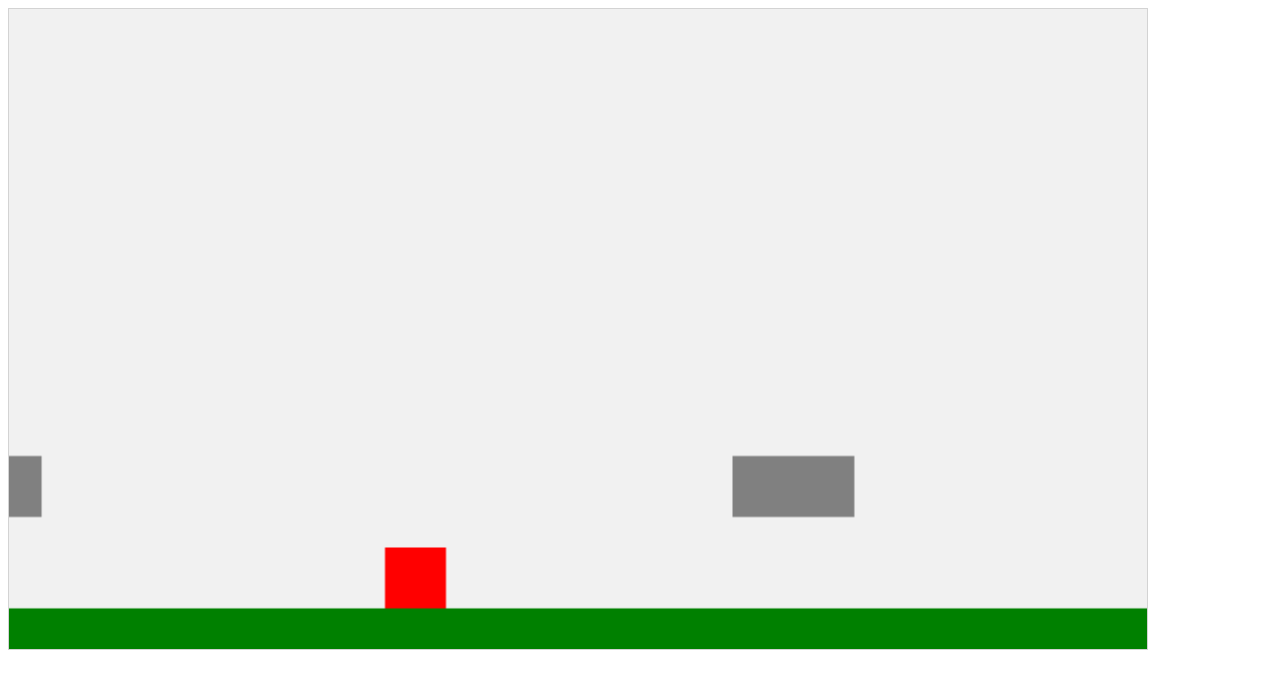
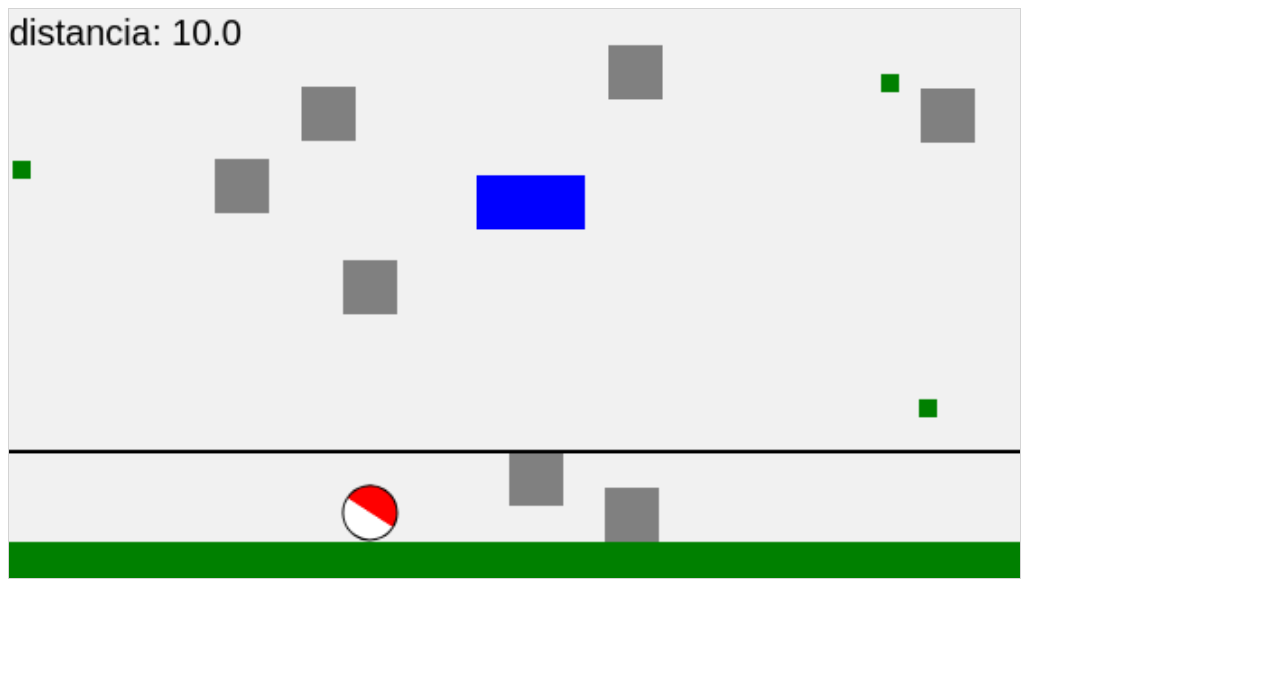
Before and after one commit to mapinedaf/introduccion_videojuegos_webgame, a plain HTML site: page index.html in a window 1280 px wide. Drawn offline with Linux system fonts and the light colour scheme.

Commit message:
segundo_commit

```diff
--- a/estilos.css
+++ b/estilos.css
@@ -1,7 +1,7 @@
 
 canvas {
-    width: 90%;
-    height: 50%;
+    width: 80%;
+    height: auto;
     border: 1px solid #d3d3d3;
     background-color: #f1f1f1;
 }
--- a/funciones.js
+++ b/funciones.js
@@ -9,7 +9,17 @@ var myFloor;
 //obstaculos
 var myObstacles = [];
 
+var discos = [];
+
 var mySound;
+
+var distancia_score;
+var distancia = 0;
+
+var choques = 0;
+var vidas = 10;
+
+var mensage_game_over;
 
 //Funciones
 //Inicio del juego
@@ -26,8 +36,8 @@ function startGame() {
     gravedad_piso = 0
 
     //Propiedades del jugador
-    alto_jugador = 30
-    ancho_jugador = 30
+    alto_jugador = 15
+    ancho_jugador = 15
     gravedad_jugador = 10
 
     mySound = new sound("//CANCIONNNN FONDO");
@@ -37,7 +47,13 @@ function startGame() {
     myGamePiece = new component(alto_jugador, ancho_jugador, "red", "jugador", 200, 150, gravedad_jugador);
     myFloor = new component(ancho_canvas, alto_piso, "green", "piso", 0, alto_canvas - alto_piso, gravedad_piso);
 
-    obstaculo = new component(0, 0, "gray", "obstaculo", ancho_canvas, 220, 0);
+    distancia_score = new component("30px", 200, "black", "score", 240, 240, 0);
+    distancia_score.texto = "TEXTO";
+
+    mensage_game_over= new component(0,0, "red", "gameover", 600, 240, 0);
+
+
+    obstaculo = new component(0, 0, "gray", "obstaculo", ancho_canvas, 120, 0);
 }
 
 var myGameArea = {
@@ -50,7 +66,7 @@ var myGameArea = {
 
         this.context = this.canvas.getContext("2d");
         document.body.insertBefore(this.canvas, document.body.childNodes[0]);
-        this.interval = setInterval(updateGameArea, 20);
+        this.interval = setInterval(updateGameArea, 50);
 
     },
     clear: function () {
@@ -71,16 +87,28 @@ function everyinterval(n) {
 var espacioAbajo = false
 
 document.addEventListener('keydown', function (event) {
-    if (event.code === 'Space' && espacioAbajo === false) {
+
+    if(vidas >0){
+    //&& espacioAbajo === false
+    if (event.code === 'Space') {
         espacioAbajo = true
         console.log("Espacio")
-        myGamePiece.gravedad = -10
+        myGamePiece.gravedad = -5
         console.log(myGamePiece.gravedad)
         updateGameArea()
-        const idTimeout = setTimeout(() => {
-            console.log("¡Hola Mundo!");
-            myGamePiece.gravedad = 10
-        }, 200);
+
+
+    }}
+});
+
+document.addEventListener('keyup', function (event) {
+    //&& espacioAbajo === false
+    if (event.code === 'Space') {
+        espacioAbajo = true
+        console.log("Espacio")
+        myGamePiece.gravedad = 5
+        console.log(myGamePiece.gravedad)
+        updateGameArea()
 
 
     }
@@ -98,20 +126,65 @@ function component(width, height, color, tipo, x, y, gravedad) {
     this.gravedad = gravedad;
     this.gravedad_velocidad = 0;
     this.angulo = 0;
-    this.tipo = tipo
+    this.tipo = tipo;
+    this.factor = 20;
+    this.texto;
+    this.bounce = 0.9;
+    this.colided = 0;
+
+    this.velocidad_angular = 0.1;
 
     //Actualizacion del componente
     this.update = function () {
+
+
+        if (choques > 0 ) {
+            vidas--;
+        }
+
+        if(vidas <0){
+            vidas =0;
+        }
+
+        choques = 0;
         ctx = myGameArea.context;
+        this.cambio_factor()
 
+        ctx.beginPath()
+        ctx.moveTo(0, myGameArea.canvas.height - 70)
+        ctx.lineTo(myGameArea.canvas.width, myGameArea.canvas.height - 70)
+        ctx.stroke();
         //Rotacion
+        //this.tipo === "jugador"
         if (this.tipo === "jugador") {
             ctx.fillStyle = color;
             ctx.save()
             ctx.translate(this.x, this.y)
             ctx.rotate(this.angulo)
-            ctx.fillRect(this.width / -2, this.height / -2, this.width, this.height);
+            ctx.beginPath();
+            ctx.arc(this.x / this.factor, this.y / this.factor, this.width, 0, Math.PI);
+            ctx.fillStyle = "red";
+            ctx.fill();
+            ctx.stroke();
+            ctx.beginPath();
+            ctx.arc(this.x / this.factor, this.y / this.factor, this.width, Math.PI, 2 * Math.PI);
+            ctx.fillStyle = "white";
+            ctx.fill();
+            ctx.stroke();
+            //ctx.fillRect(this.width / -2, this.height / -2, this.width, this.height);
             ctx.restore();
+        } else if (this.tipo === "score") {
+            ctx.font = "20px Arial"
+            ctx.fillStyle = color;
+            ctx.fillText("distancia: " + vidas.toFixed(1), 0, 20);
+
+
+
+        }else if(this.tipo === "gameover"){
+            console.log("GAME OVER")
+            ctx.font = "60px Arial"
+            ctx.fillStyle = "red";
+            ctx.fillText("GAME OVER" , this.x, this.y )
         }
         else {
             ctx.fillStyle = color;
@@ -126,16 +199,39 @@ function component(width, height, color, tipo, x, y, gravedad) {
         this.x += this.speedX;
         this.y += this.speedY + this.gravedad;
         this.tocar_fondo()
+        this.tocar_cielo()
+
     }
 
     this.tocar_fondo = function () {
         var fondo = myGameArea.canvas.height - 35;
         if (this.y > fondo) {
+
             this.y = fondo;
             espacioAbajo = false
-            this.angulo = 0
+
             console.log(this.y)
 
+        }
+    }
+
+    this.tocar_cielo = function () {
+        if (this.y < this.width * 1.8) {
+            this.y = this.width * 1.8;
+        }
+    }
+
+    this.cambio_factor = function () {
+        var fondo = myGameArea.canvas.height - 70;
+        if (this.y >= fondo) {
+            if (this.factor <= 300) {
+                this.factor += 5
+            }
+        } else {
+
+            if (this.factor > 20) {
+                this.factor -= 5
+            }
         }
     }
 
@@ -169,10 +265,10 @@ function sound(src) {
     this.sound.setAttribute("controls", "none");
     this.sound.style.display = "none";
     document.body.appendChild(this.sound);
-    this.play = function(){
+    this.play = function () {
         this.sound.play();
     }
-    this.stop = function(){
+    this.stop = function () {
         this.sound.pause();
     }
 }
@@ -184,31 +280,89 @@ function updateGameArea() {
 
     for (let i = 0; i < myObstacles.length; i++) {
         if (myGamePiece.collider(myObstacles[i])) {
-            myGameArea.stop();
+
+            console.log("Choco")
+            choques++;
+
+            break;
+            return;
+        } else {
+
+        }
+    }
+
+    myGamePiece.colided = 0;
+    for (let i = 0; i < discos.length; i++) {
+        if (myGamePiece.collider(discos[i])) {
+            console.log("Disco")
+            vidas = vidas + .1;
+            console.log(distancia);
+            break;
             return;
         }
     }
 
+    console.log("Despues del for")
+
     myGameArea.clear();
-    if (espacioAbajo) {
-        myGamePiece.angulo += 0.2
+
+    distancia += 0.01
+    myGamePiece.angulo += myGamePiece.velocidad_angular
+    myGameArea.frameNo += 1;
+
+    if (vidas > 0) {
+        if (myGameArea.frameNo == 1 || everyinterval(25)) {
+            x = myGameArea.canvas.width;
+            y = myGameArea.canvas.height - 200
+            myObstacles.push(new component(30, 30, "gray", "obstaculo", ancho_canvas + Math.floor(Math.random() * 260), Math.floor(Math.random() * 270), 0));
+            myObstacles.push(new component(30, 30, "gray", "obstaculo", ancho_canvas + Math.floor(Math.random() * 160), Math.floor(Math.random() * 129), 0));
+            discos.push(new component(10, 10, "green", "obstaculo", ancho_canvas + Math.floor(Math.random() * 260), Math.floor(Math.random() * 270), 0));
+            discos.push(new component(10, 10, "green", "obstaculo", ancho_canvas + Math.floor(Math.random() * 130), Math.floor(Math.random() * 270), 0));
+
+            if (everyinterval(50)) {
+                myObstacles.push(new component(60, 30, "blue", "obstaculo", ancho_canvas + Math.floor(Math.random() * 260), Math.floor(Math.random() * 270), 0));
+                discos.push(new component(10, 10, "green", "obstaculo", ancho_canvas + Math.floor(Math.random() * 360) + Math.floor(Math.random() * 50), Math.floor(Math.random() * 270), 0));
             }
 
-    myGameArea.frameNo += 1;
-    if (myGameArea.frameNo == 1 || everyinterval(100)) {
-        x = myGameArea.canvas.width;
-        y = myGameArea.canvas.height - 200
-        myObstacles.push(new component(60, 30, "gray", "obstaculo", ancho_canvas, 220, 0));
+            if (everyinterval(75)) {
+                myObstacles.push(new component(30, 60, "orange", "obstaculo", ancho_canvas + Math.floor(Math.random() * 260), Math.floor(Math.random() * 270), 0));
+                discos.push(new component(10, 10, "green", "obstaculo", ancho_canvas + Math.floor(Math.random() * 260) + Math.floor(Math.random() * 60), Math.floor(Math.random() * 270), 0));
+
+
+            }
+
+        }
+    }else{
+        myGamePiece.velocidad_angular = -100;
+        myGamePiece.x +=6;
+        myGamePiece.gravedad = 10;
+        mensage_game_over.x = mensage_game_over.x <=20? 20 : mensage_game_over.x -10;
     }
     for (i = 0; i < myObstacles.length; i += 1) {
-        myObstacles[i].x += -4;
+
+        if (myObstacles[i].color === "blue") {
+            myObstacles[i].x += -12;
+            myObstacles[i].update();
+
+        } else {
+            myObstacles[i].x += -6;
             myObstacles[i].update();
         }
+        if(i % 4 ==0){
+        discos[i].x -= 6;
+        discos[i].update();}
+    }
+
+
+    console.log("PRueba");
     myFloor.update();
     obstaculo.update();
-    obstaculo.x -= 2;
+    obstaculo.x -= 20;
     myGamePiece.speedX = 0;
     myGamePiece.speedY = 0;
     myGamePiece.newPos();
     myGamePiece.update();
+    distancia_score.update();
+    mensage_game_over.update();
+
 }
```
Lines whose indentation alone changed are shown as unchanged.
